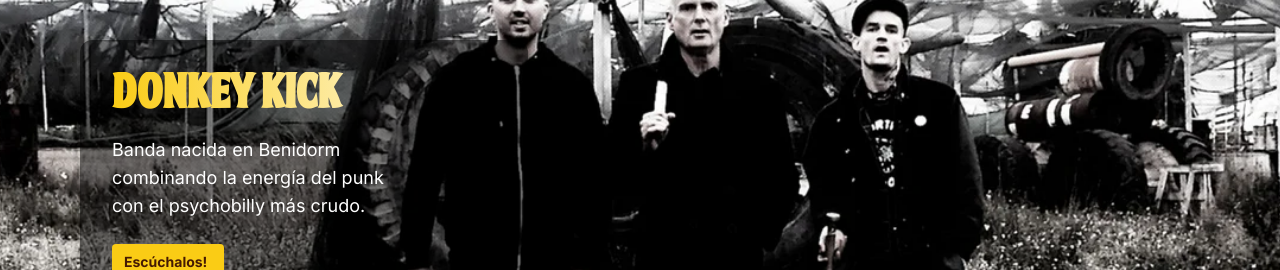
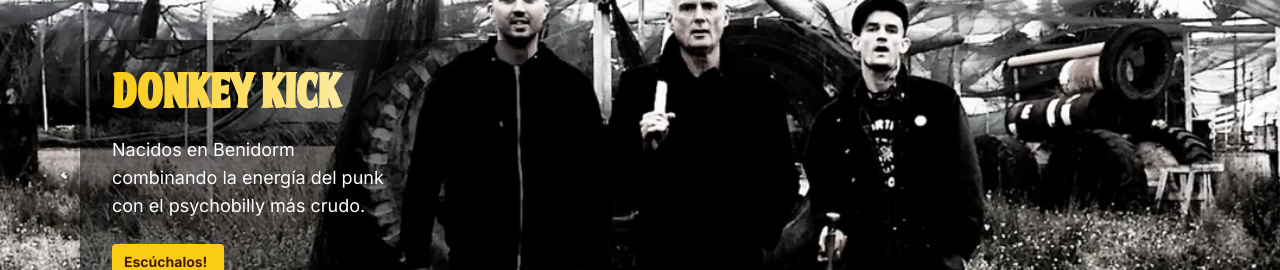
Before and after one commit to GabrielGirotti/nightnoise, a React (Vite) app: page / in a window 1280 px wide. Shown: the part 2700-2970 px from the top of the page. Built offline with nearby package versions, Linux system fonts and the light colour scheme.

Commit message:
bio turanga

```diff
--- a/src/components/HeroSlider.tsx
+++ b/src/components/HeroSlider.tsx
@@ -21,14 +21,14 @@ const imgs = [
     title: "Donkey Kick",
     imageUrls: [dk],
     description:
-      "Banda nacida en Benidorm combinando la energía del punk con el psychobilly más crudo.",
+      "Nacidos en Benidorm combinando la energía del punk con el psychobilly más crudo.",
     link: "https://donkey-kick.netlify.app/",
   },
   {
     _id: "3",
     title: "Los Turanga",
     imageUrls: [tura],
-    description: "Proyecto instrumental de música surf sin contemplaciones.",
+    description: "Banda alicantina de Surf, reverb y rock'n'roll sin contemplaciones.",
     link: "https://open.spotify.com/intl-es/artist/1Ea9aapW8cwpUEQnl0KyMF",
   },
   {
```
